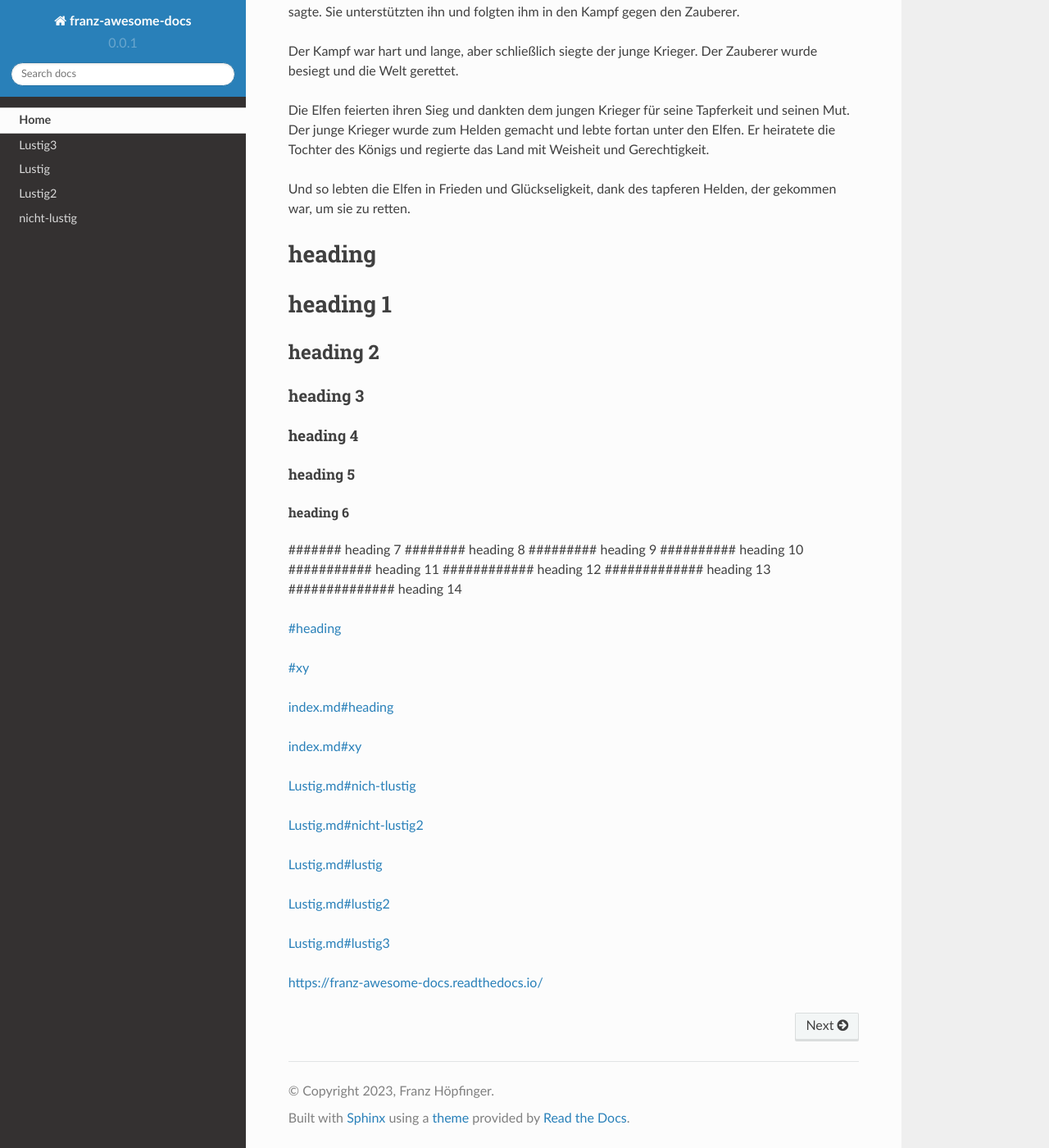
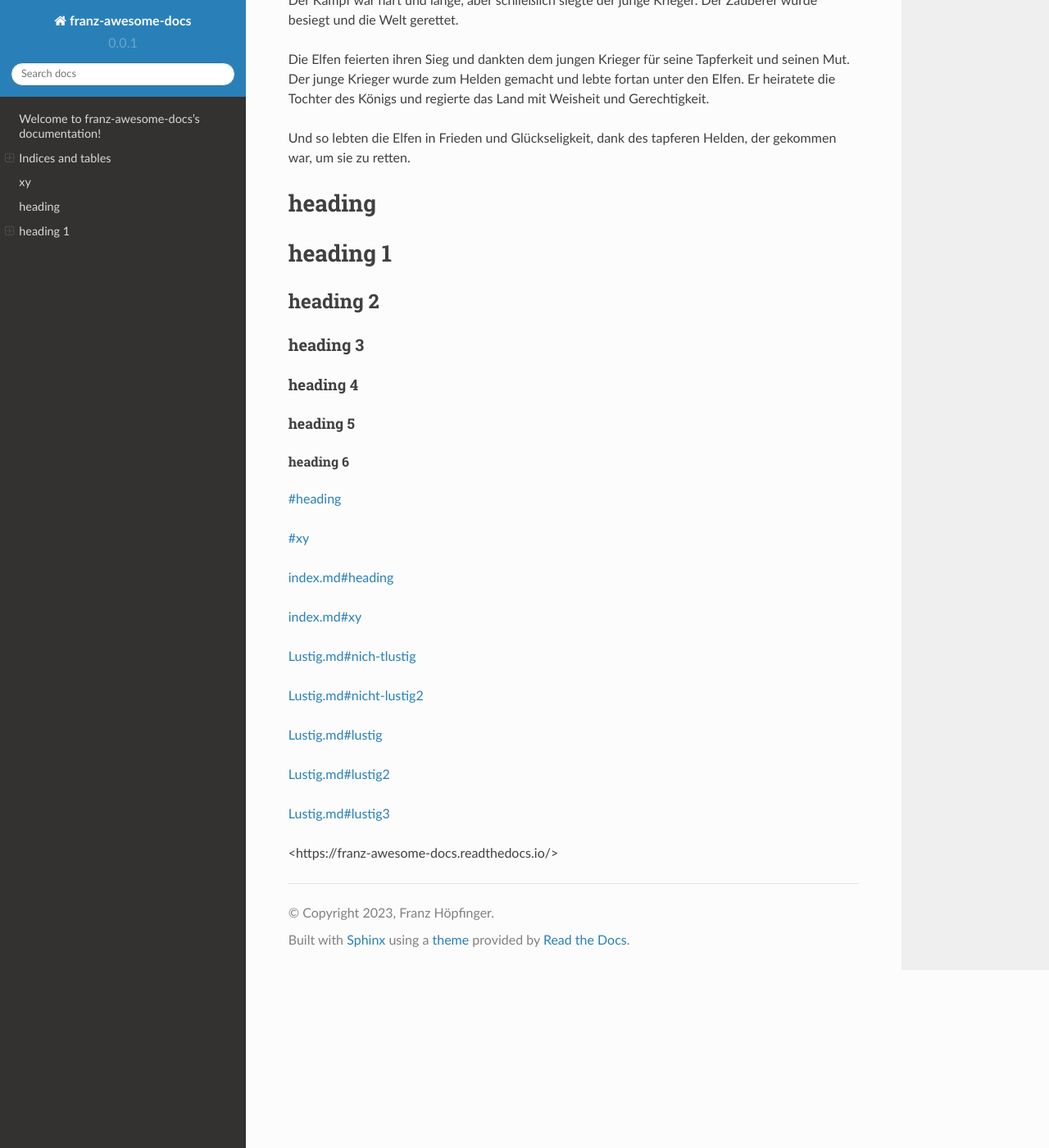
Before and after one commit to franz-ms-muc/awesome-docs, a Sphinx documentation site: the page built from docs/index.md, in a window 1280 px wide and 1400 px high, scrolled down 1006 px. Shown: the whole window at 82% size. Built offline with Sphinx 7.4.7 and the Read the Docs theme 2.0.0, drawn with Linux system fonts in a browser that asks for light colours; some of the changed text lies outside the part shown.

Commit message:
Create index.md

````diff
--- a/docs/index.md
+++ b/docs/index.md
@@ -16,10 +16,9 @@
 *   {ref}`modindex`
 *   {ref}`search`
 
-
 ## Contents
 
-```{toctree}
+```
 :numbered: true
 
 Home <self>
@@ -27,7 +26,6 @@ Lustig
 ```
 
 # xy
-
 
 In einer fernen Welt, jenseits der Grenzen unserer Vorstellungskraft, lebte ein Volk von Elfen. Diese Elfen waren berühmt für ihre Schönheit und ihre magischen Fähigkeiten. Sie lebten in einem Reich von unendlicher Schönheit, umgeben von majestätischen Bergen und tiefen Wäldern.
 
@@ -43,29 +41,23 @@ Die Elfen feierten ihren Sieg und dankten dem jungen Krieger für seine Tapferke
 
 Und so lebten die Elfen in Frieden und Glückseligkeit, dank des tapferen Helden, der gekommen war, um sie zu retten.
 
+# heading
 
+# heading 1
 
-# heading
-# heading 1
 ## heading 2
+
 ### heading 3
+
 #### heading 4
+
 ##### heading 5
+
 ###### heading 6
-####### heading 7
-######## heading 8
-######### heading 9
-########## heading 10
-########### heading 11
-############ heading 12
-############# heading 13
-############## heading 14
-
 
 [#heading](#heading)
 
 [#xy](#xy)
-
 
 [index.md#heading](index.md#heading)
 
@@ -81,5 +73,4 @@ Und so lebten die Elfen in Frieden und Glückseligkeit, dank des tapferen Helden
 
 [Lustig.md#lustig3](Lustig.md#lustig3)
 
-
-<https://franz-awesome-docs.readthedocs.io/>
+\<https://franz-awesome-docs.readthedocs.io/\>
````
